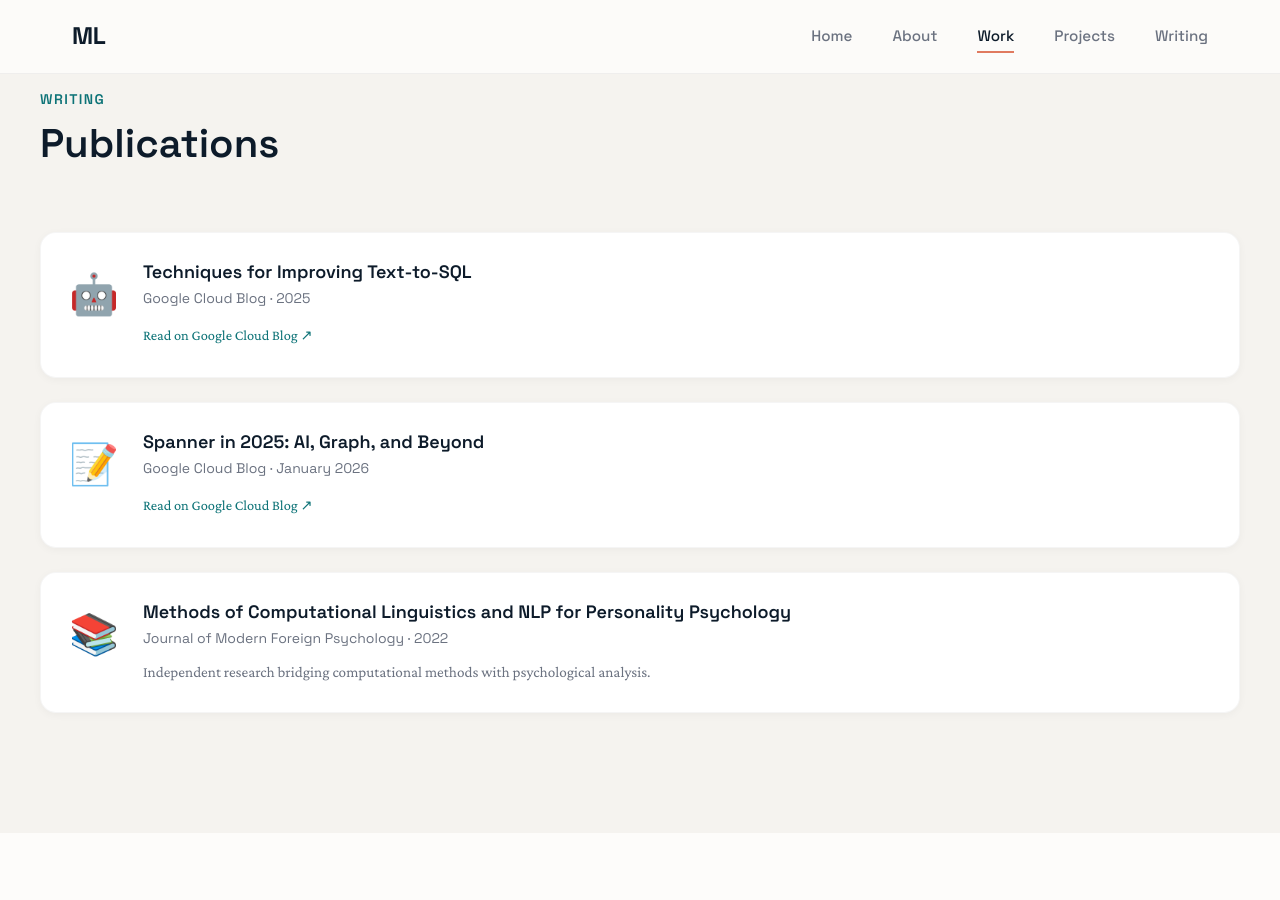
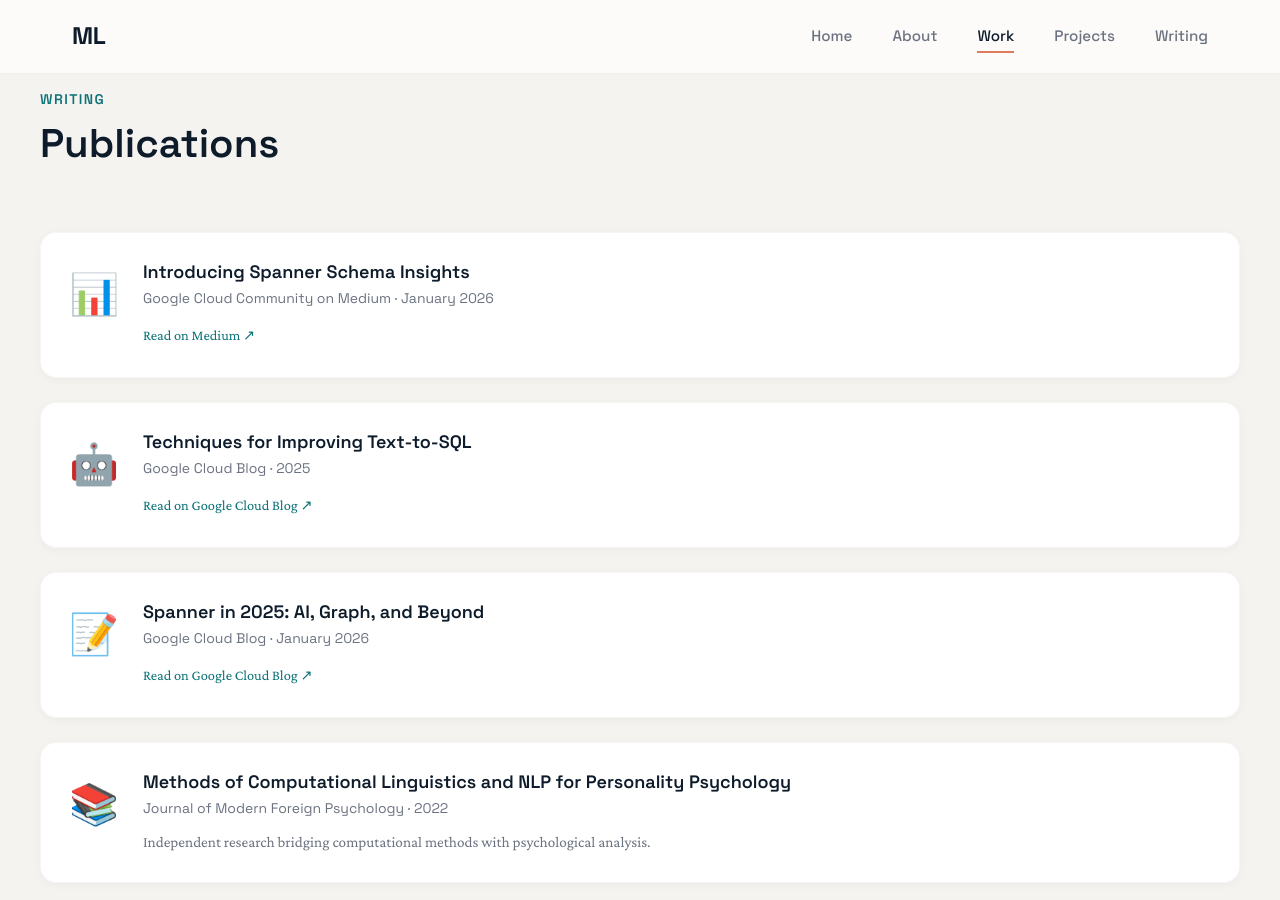
Before and after one commit to Masha-L/masha-l.github.io, a Jekyll site: the page built from work.md, in a window 1280 px wide and 900 px high, scrolled down 2810 px. Built offline with Jekyll 4.4.1, drawn with Linux system fonts in a browser that asks for light colours.

Commit message:
Add Spanner Schema Insights Medium post (has Masha's name!)

```diff
--- a/work.md
+++ b/work.md
@@ -113,6 +113,14 @@ permalink: /work/
       <h2 class="section-title">Publications</h2>
     </div>
     <div class="stagger">
+      <div class="pub-card">
+        <span class="pub-icon">📊</span>
+        <div class="pub-content">
+          <h3>Introducing Spanner Schema Insights</h3>
+          <p class="pub-meta">Google Cloud Community on Medium · January 2026</p>
+          <a href="https://medium.com/google-cloud/introducing-spanner-schema-insights-optimizing-your-global-database-design-aa0ae7d4843f" class="link-text">Read on Medium ↗</a>
+        </div>
+      </div>
       <div class="pub-card">
         <span class="pub-icon">🤖</span>
         <div class="pub-content">
```
